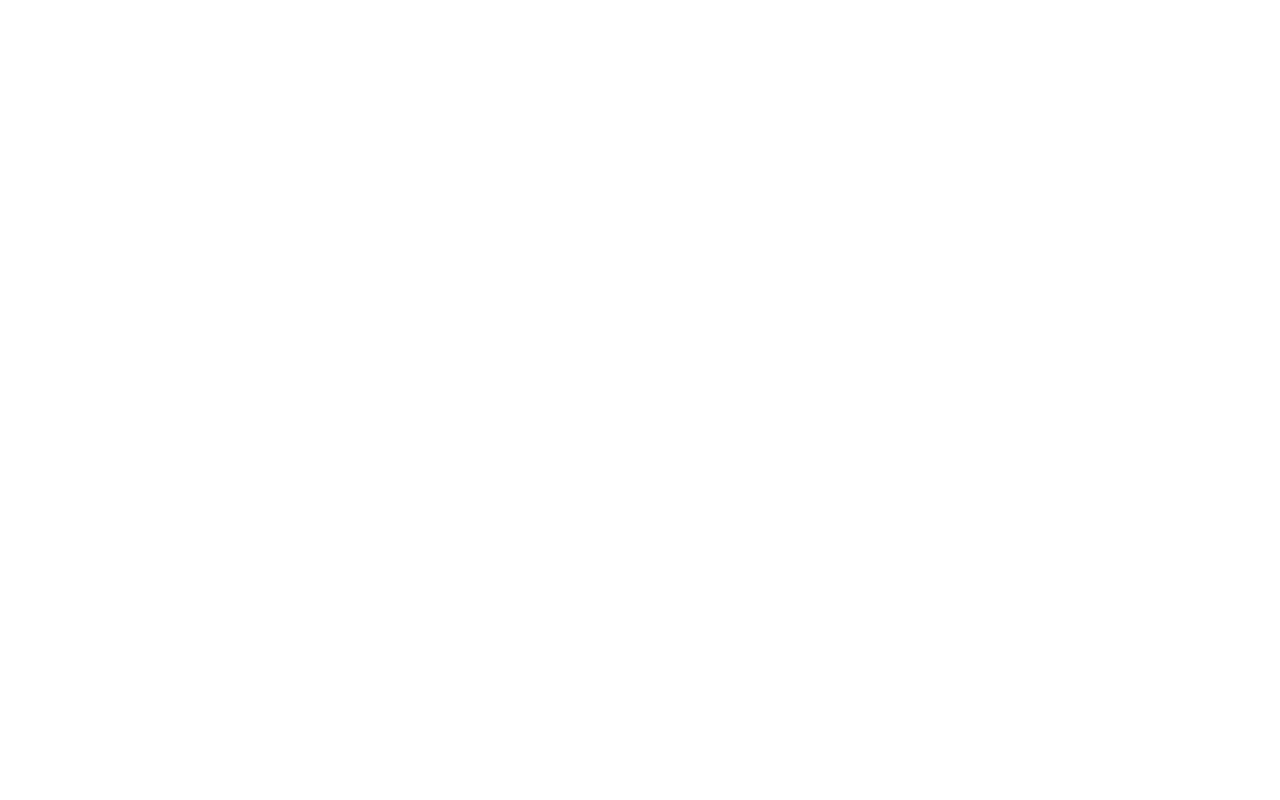
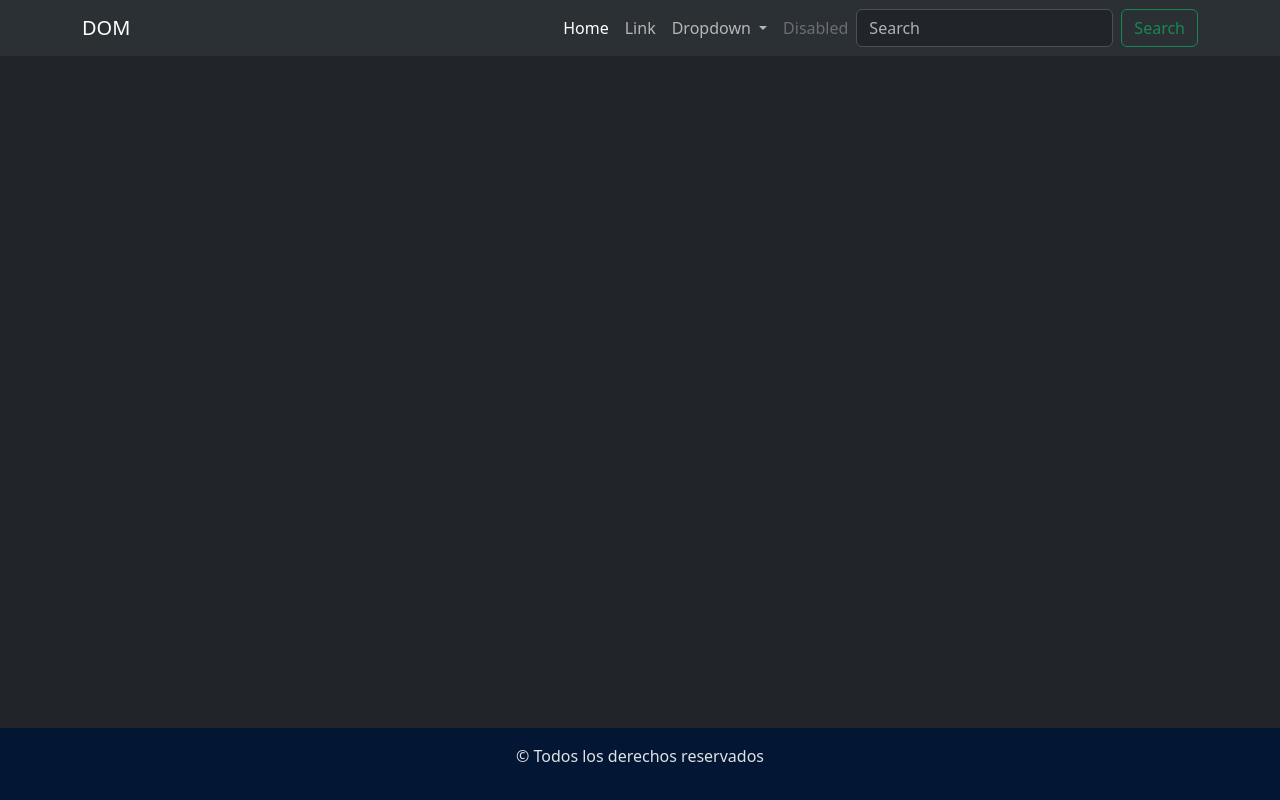
Before and after one commit to rollingcodeschool/practicaDOM-c89i, a plain HTML site: page index.html in a window 1280 px wide. Drawn offline with nearby package versions, Linux system fonts and the light colour scheme.

Commit message:
agregamos la estetica del footer

```diff
--- a/css/style.css
+++ b/css/style.css
@@ -0,0 +1,9 @@
+body{
+    min-height: 100vh;
+    display: flex;
+    flex-direction: column;
+}
+
+main{
+    flex-grow: 1;
+}
--- a/index.html
+++ b/index.html
@@ -4,11 +4,54 @@
     <meta charset="UTF-8">
     <meta name="viewport" content="width=device-width, initial-scale=1.0">
     <!-- agregar etiquetas meta -->
+    <link href="https://cdn.jsdelivr.net/npm/bootstrap@5.3.3/dist/css/bootstrap.min.css" rel="stylesheet" integrity="sha384-QWTKZyjpPEjISv5WaRU9OFeRpok6YctnYmDr5pNlyT2bRjXh0JMhjY6hW+ALEwIH" crossorigin="anonymous">
+    <link rel="stylesheet" href="./css/style.css">
     <title>Practica DOM</title>
 </head>
-<body>
-    <header></header>
+<body data-bs-theme="dark">
+    <header>
+        <nav class="navbar navbar-expand-lg bg-body-tertiary">
+            <div class="container">
+              <a class="navbar-brand" href="#">DOM</a>
+              <button class="navbar-toggler" type="button" data-bs-toggle="collapse" data-bs-target="#navbarSupportedContent" aria-controls="navbarSupportedContent" aria-expanded="false" aria-label="Toggle navigation">
+                <span class="navbar-toggler-icon"></span>
+              </button>
+              <div class="collapse navbar-collapse" id="navbarSupportedContent">
+                <ul class="navbar-nav ms-auto mb-2 mb-lg-0">
+                  <li class="nav-item">
+                    <a class="nav-link active" aria-current="page" href="#">Home</a>
+                  </li>
+                  <li class="nav-item">
+                    <a class="nav-link" href="#">Link</a>
+                  </li>
+                  <li class="nav-item dropdown">
+                    <a class="nav-link dropdown-toggle" href="#" role="button" data-bs-toggle="dropdown" aria-expanded="false">
+                      Dropdown
+                    </a>
+                    <ul class="dropdown-menu">
+                      <li><a class="dropdown-item" href="#">Action</a></li>
+                      <li><a class="dropdown-item" href="#">Another action</a></li>
+                      <li><hr class="dropdown-divider"></li>
+                      <li><a class="dropdown-item" href="#">Something else here</a></li>
+                    </ul>
+                  </li>
+                  <li class="nav-item">
+                    <a class="nav-link disabled" aria-disabled="true">Disabled</a>
+                  </li>
+                </ul>
+                <form class="d-flex" role="search">
+                  <input class="form-control me-2" type="search" placeholder="Search" aria-label="Search">
+                  <button class="btn btn-outline-success" type="submit">Search</button>
+                </form>
+              </div>
+            </div>
+          </nav>
+    </header>
     <main></main>
-    <footer></footer>
+    <footer class="text-center bg-primary-subtle py-3 ">
+        <p>&copy; Todos los derechos reservados</p>
+    </footer>
+    <script src="https://cdn.jsdelivr.net/npm/bootstrap@5.3.3/dist/js/bootstrap.bundle.min.js" integrity="sha384-YvpcrYf0tY3lHB60NNkmXc5s9fDVZLESaAA55NDzOxhy9GkcIdslK1eN7N6jIeHz" crossorigin="anonymous"></script>
+    <script src="./js/app.js"></script>
 </body>
 </html>
```
